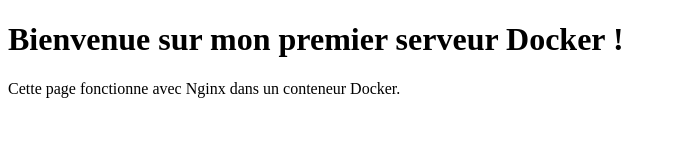
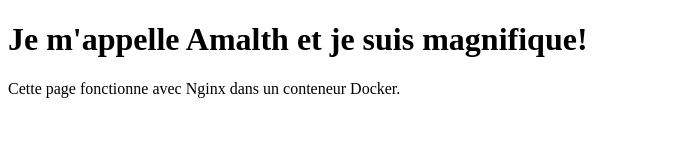
Before and after one commit to amalth06/mon-nginx, a plain HTML site: page index.html in a window 1280 px wide. Shown: the whole page, without its empty margins (0-676 px from the left). Drawn offline with Linux system fonts and the light colour scheme.

Commit message:
Update index.html

```diff
--- a/index.html
+++ b/index.html
@@ -4,7 +4,7 @@
     <title>Mon Docker</title>
 </head>
 <body>
-    <h1>Bienvenue sur mon premier serveur Docker !</h1>
+    <h1>Je m'appelle Amalth et je suis magnifique!</h1>
     <p>Cette page fonctionne avec Nginx dans un conteneur Docker.</p>
 </body>
 </html>
```
